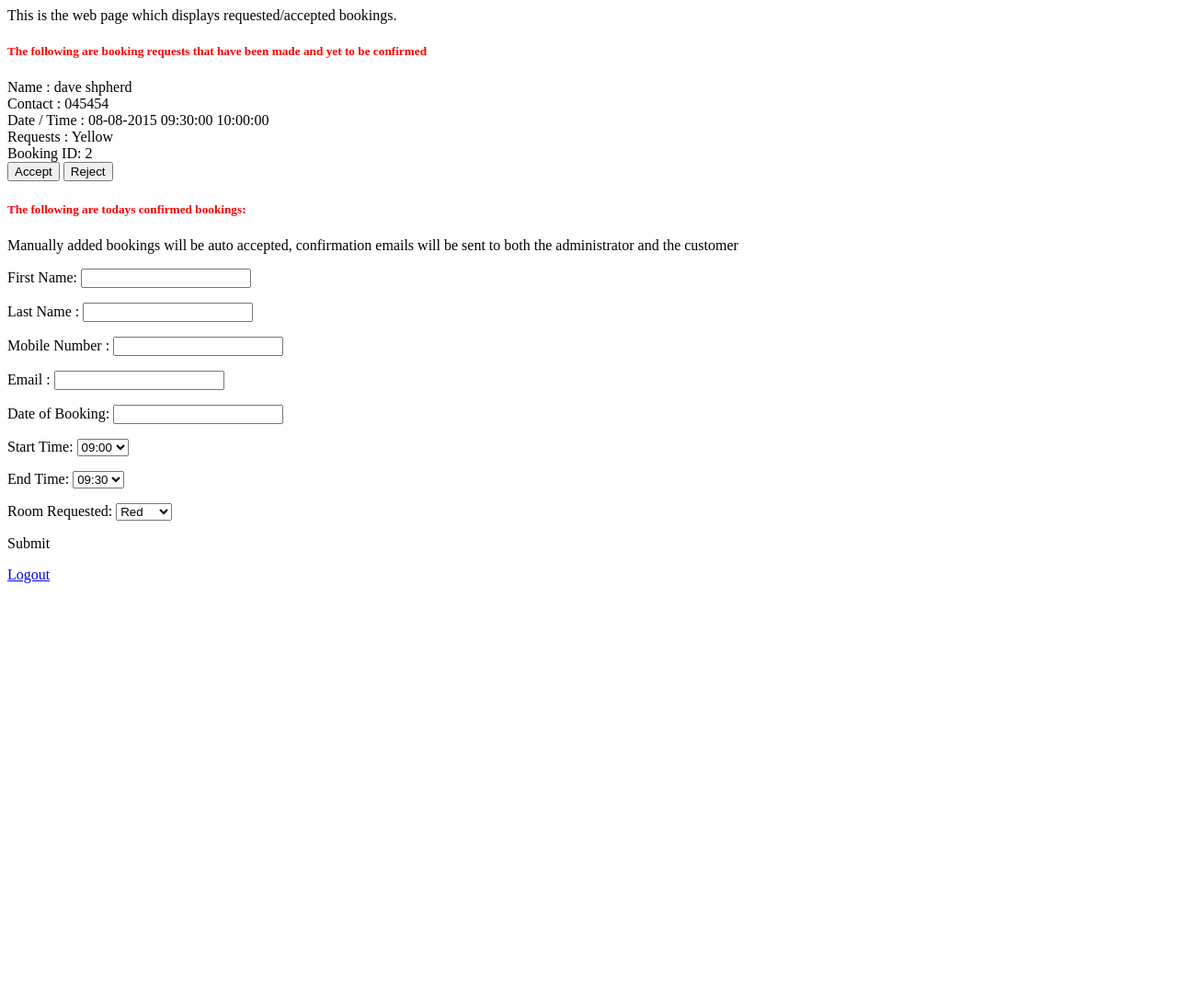
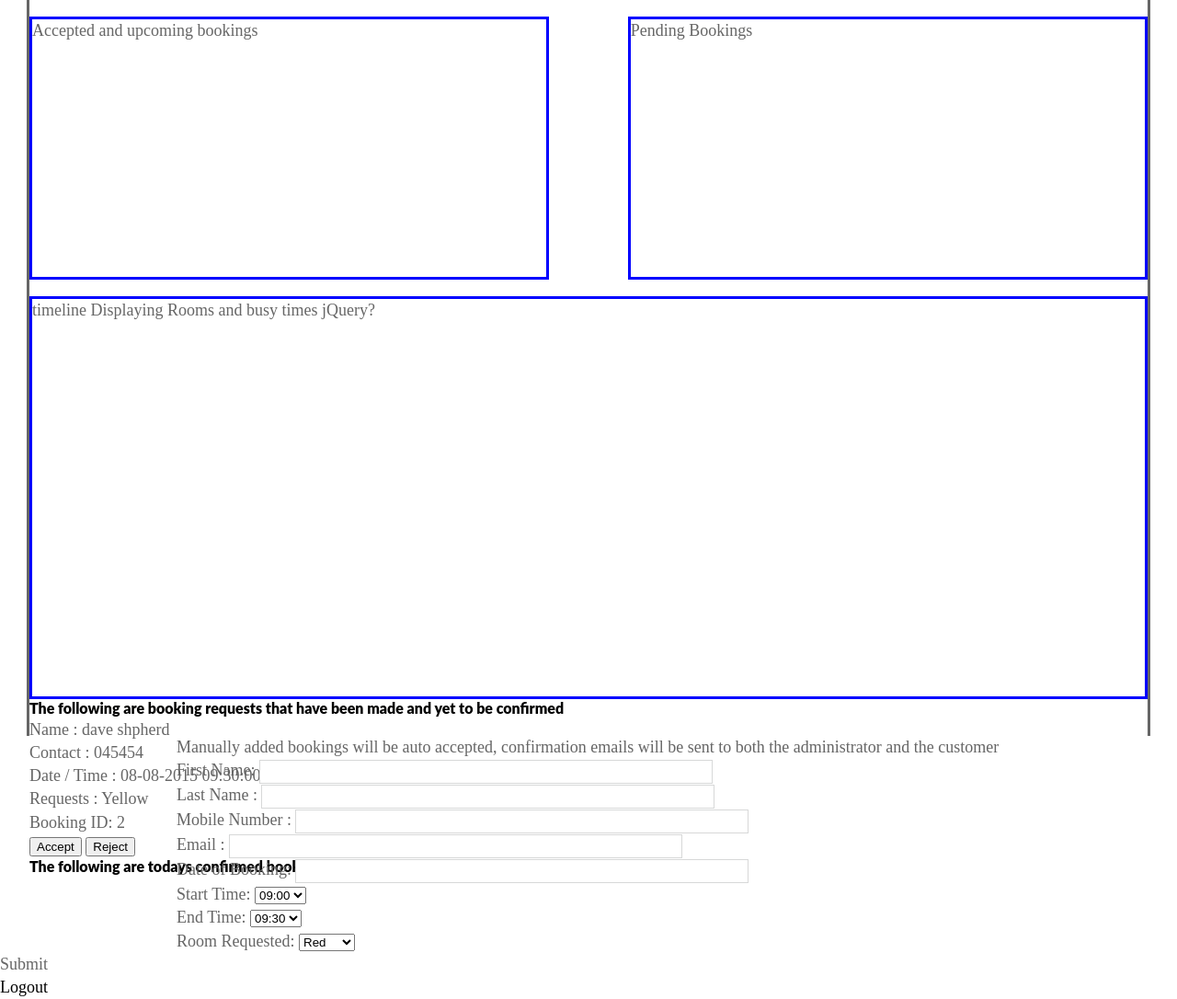
Before and after one commit to shavid/polestar, a PHP site: page /bookingmanage.php in a window 1280 px wide. Shown: the whole page at 92% size. Before the commit the page ends 634 px from the top, so only its background shows below. Run offline with PHP 8.4, Linux system fonts and the light colour scheme; a user stored in the database is signed in; data comes from the database, SQL or seed files in the repository; some libraries are stand-ins or nearby versions.

Commit message:
Roughly integrated style.css
Edited a few different php files to integrate to the new style.css,
this is still rough and may need looking at.

Read change-log-v1 for a more detailed list of changes

```diff
--- a/bookingmanage.php
+++ b/bookingmanage.php
@@ -13,7 +13,7 @@
 <script src="//code.jquery.com/ui/1.9.2/jquery-ui.js"></script>
 
 
-<link rel="stylesheet" type="text/css" href="csstest.css" media="screen" />
+<link rel="stylesheet" type="text/css" href="style.css" media="screen" />
 
 
 
@@ -145,10 +145,16 @@ function cancFunc(booking_ID) {
 </head>
 <body>
 <div id="superDiv">
-<p id = "red">
-This is the web page which displays requested/accepted bookings.
-</p>
-<p>
+<div class="wrapper">
+<div id="top" class="left" ><p>
+Accepted and upcoming bookings
+</p></div>
+<div id="top" class="right">
+<p>Pending Bookings</p>
+</div>
+<div id="timeline" class="clear">
+<p>timeline Displaying Rooms and busy times jQuery?</p>
+</div>
 
 <?php
 
--- /dev/null
+++ b/style.css
@@ -0,0 +1,131 @@
+/***** CSS Reset based on the work by Eric Meyer: http://meyerweb.com/eric/tools/css/reset/ v2.0 *****/
+
+html, body, div, span, applet, object, iframe, h1, h2, h3, h4, h5, h6, p, blockquote, pre, a, abbr, acronym, address, big, cite, code, del, dfn, em, img, ins, kbd, q, s, samp, small, strike, strong, sub, sup, tt, var, b, u, i, center, dl, dt, dd, ol, ul, li, fieldset, form, label, legend, table, caption, tbody, tfoot, thead, tr, th, td, article, aside, canvas, details, embed, figure, figcaption, footer, header, hgroup, menu, nav, output, ruby, section, summary, time, mark, audio, video { margin: 0; padding: 0; border: 0; font-size: 100%; font: inherit; vertical-align: baseline; }
+article, aside, details, figcaption, figure, footer, header, hgroup, menu, nav, section { display: block; }
+ol, ul { list-style: none; }
+blockquote, q { quotes: none; }
+blockquote:before, blockquote:after, q:before, q:after { content: ''; content: none; }
+table { border-collapse: collapse; border-spacing: 0; }
+
+/***** Structure *****/
+
+html { font-size: 100%; -ms-text-size-adjust: none; -webkit-text-size-adjust: none; }
+
+body { font-family: 'Vollkorn', serif; font-size: 18px; font-size: 1.125rem; font-weight: 300; line-height: 1.4; word-wrap: break-word; color: #666; background: #fff; }
+
+
+.wrapper {
+	margin: auto;
+	border-left:solid ;
+	border-right: solid;
+	width: 95%;
+	/*padding: 1em 0;*/
+	height: 100%;
+}
+
+.login-content {
+	border: solid #F00;
+	text-align:center;
+	width: 40%;
+	margin: 1em auto;
+	padding: 1em 0;
+}
+.login-title {
+	padding-bottom: 2em;
+}
+
+#top {
+	width: 46%;
+	height: 35%;
+	border: solid #00F;
+	margin-top: 1em;
+	margin-bottom: 1em;
+}
+#timeline {
+	height: 54%;
+	border: solid #00F;
+}
+
+.left {float:left;}
+.right {float:right;}
+.clear {clear:both;}
+
+/*Booking Form CSS*/
+
+/*Rename Me Plz*/#inputDiv {
+	width: 70%;
+	margin: auto;
+}
+
+label#booking-label {
+	display: inline-block;
+	width: 27%;
+	padding-bottom: 0.5em;
+}
+button#Submit {
+	float:right;
+	margin-right: 22%;
+}
+
+/***** Typography *****/
+
+h1 { font-size: 32px; font-size: 2rem; }
+h2 { font-size: 24px; font-size: 1.5rem; }
+h3 { font-size: 20px; font-size: 1.25rem; }
+h4 { font-size: 18px; font-size: 1.125rem; }
+h5 { font-size: 16px; font-size: 1rem; }
+h6 { font-size: 14px; font-size: 0.875rem; }
+h1, h2, h3, h4, h5, h6 { font-family: 'Lato', sans-serif; color: #000; line-height: 1.3; font-weight: 900; }
+b, strong { font-weight: bold; }
+i, em { font-style: italic; }
+small { font-size: 6px; font-size: 0.375rem; }
+big { font-size: 20px; font-size: 1.25rem; }
+pre, code { font-family: "Consolas", Courier New, Courier, monospace; margin-bottom: 20px; margin-bottom: 1.25rem; background: #f7f7f7; border: 1px solid #ebebeb; }
+pre { padding: 20px; padding: 1.25rem; white-space: pre-wrap; white-space: -o-pre-wrap; white-space: -moz-pre-wrap; white-space: -webkit-pre-wrap; }
+kbd { padding: 0px 6px; padding: 0rem 0.375rem; background-color: #f7f7f7; border: 1px solid #aaa; border-radius: 0.1875em; -moz-border-radius: 0.1875em; -moz-box-shadow: 0 0.0625em 0 rgba(0,  0,  0,  0.2),  0 0 0 0.125em white inset; -webkit-border-radius: 0.1875em; -webkit-box-shadow: 0 0.0625em 0 rgba(0,  0,  0,  0.2),  0 0 0 0.125em white inset; box-shadow: 0 0.0625em 0 rgba(0,  0,  0,  0.2),  0 0 0 0.125em white inset; text-shadow: 0 0.0625em 0 #fff; }
+blockquote { font-size: 19px; font-size: 1.1875rem; line-height: 1.6; font-style: italic; letter-spacing: 0.38px; border-left: 12px solid red; display: inline-block; padding-left: 20px; padding-left: 1.25rem; }
+cite { font-style: normal; font-size: 14px; font-size: 0.875rem; line-height: 1.6; color: #000; text-transform: uppercase; }
+sup { vertical-align: super; font-size: 10px; font-size: 0.625rem; }
+sub { vertical-align: sub; font-size: 10px; font-size: 0.625rem; }
+abbr, acronym { border-bottom: 1px dashed; cursor: help; }
+q { font-style: italic; }
+address { font-family: "Courier new"; line-height: 1.5; margin-bottom: 20px; margin-bottom: 1.25rem; }
+a { color: #000; text-decoration: none; }
+a:hover { color: red; }
+.mh-excerpt a, .widget-title a { text-decoration: none; }
+.dropcap { font-family: 'Lato', sans-serif; font-size: 50px; font-size: 3.125rem; font-weight: 900; line-height: 1; top: -4px; margin-right: 6px; margin-right: 0.375rem; text-transform: uppercase; float: left; position: relative; }
+
+/***** Lists *****/
+
+.entry ul, .commentlist ul { list-style: square; }
+.entry ol, .commentlist ol { list-style: decimal; }
+.entry ul, .commentlist ul, .entry ol, .commentlist ol { margin: 0 0 20px 40px; margin: 0 0 1.25rem 2.5rem; }
+.entry ul ul, .commentlist ul ul, .entry ol ol, .commentlist ol ol { margin: 0 0 0 40px; margin: 0 0 0 2.5rem; }
+dl { margin: 0 0 10px 20px; margin: 0 0 0.625rem 1.25rem; }
+dt, dd { display: list-item; }
+dt { list-style-type: square; font-weight: bold; }
+dd { list-style-type: circle; margin-left: 20px; margin-left: 1.25rem; }
+select { max-width: 100%; }
+
+
+/***** Footer *****/
+
+footer { color: #808080; margin: 40px 15px 0; border-top: 5px solid red; }
+.copyright-wrap { margin: 0 15px 20px; padding-bottom: 20px; }
+.copyright { font-family: 'Lato', sans-serif; font-size: 14px; font-size: 0.875rem; color: #999; }
+.copyright a { color: #999; }
+
+/***** Tables *****/
+
+table { width: 100%; margin-bottom: 20px; margin-bottom: 1.25rem; border-left: 1px solid #ebebeb; border-top: 1px solid #ebebeb; }
+td, th { padding: 5px 10px; padding: 0.3125rem 0.625rem; border-right: 1px solid #ebebeb; border-bottom: 1px solid #ebebeb; }
+th { background-color: #f9f9f9; font-weight: 600; color: #000; }
+
+/***** Forms *****/
+
+input { font-size: 12px; font-size: 0.75rem; padding: 5px; padding: 0.3125rem; border: 1px solid #d7d8d8; -webkit-transition: all 0.25s ease-in-out; -moz-transition: all 0.25s ease-in-out; transition: all 0.25s ease-in-out; }
+input[type=text], input[type=email], input[type=password] { width: 55%; }
+input[type=text]:hover, input[type=email]:hover, input[type=password]:hover, textarea:hover { border: 1px solid red; }
+input[type=submit] { color: #fff; padding: 5px 10px; padding: 0.3125rem 0.625rem; background: #ccc; text-decoration: none; cursor: pointer; display: inline-block; border: 0; -webkit-appearance: none;}
+input[type=submit]:hover { color: #000;}
+textarea { width: 96%; line-height: 1.5; padding: 5px; padding: 0.3125rem; border: 1px solid #d7d8d8; }
```
Also changed, not shown: booking.php (+54 -20 lines), booking_request_confirmed.php (+14 -14 lines), login.php (+8 -1 lines), register.php (+9 -1 lines), 1 other file.
